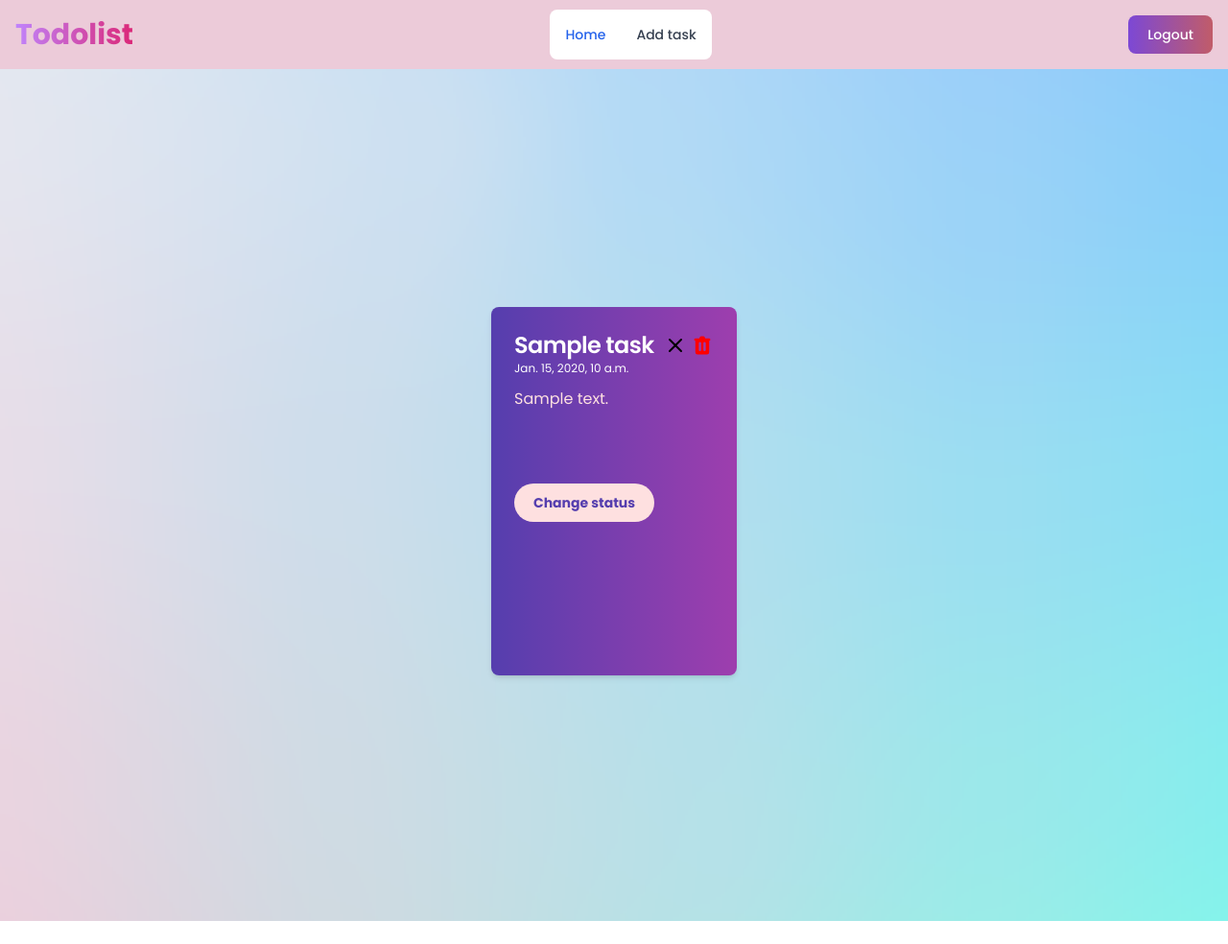
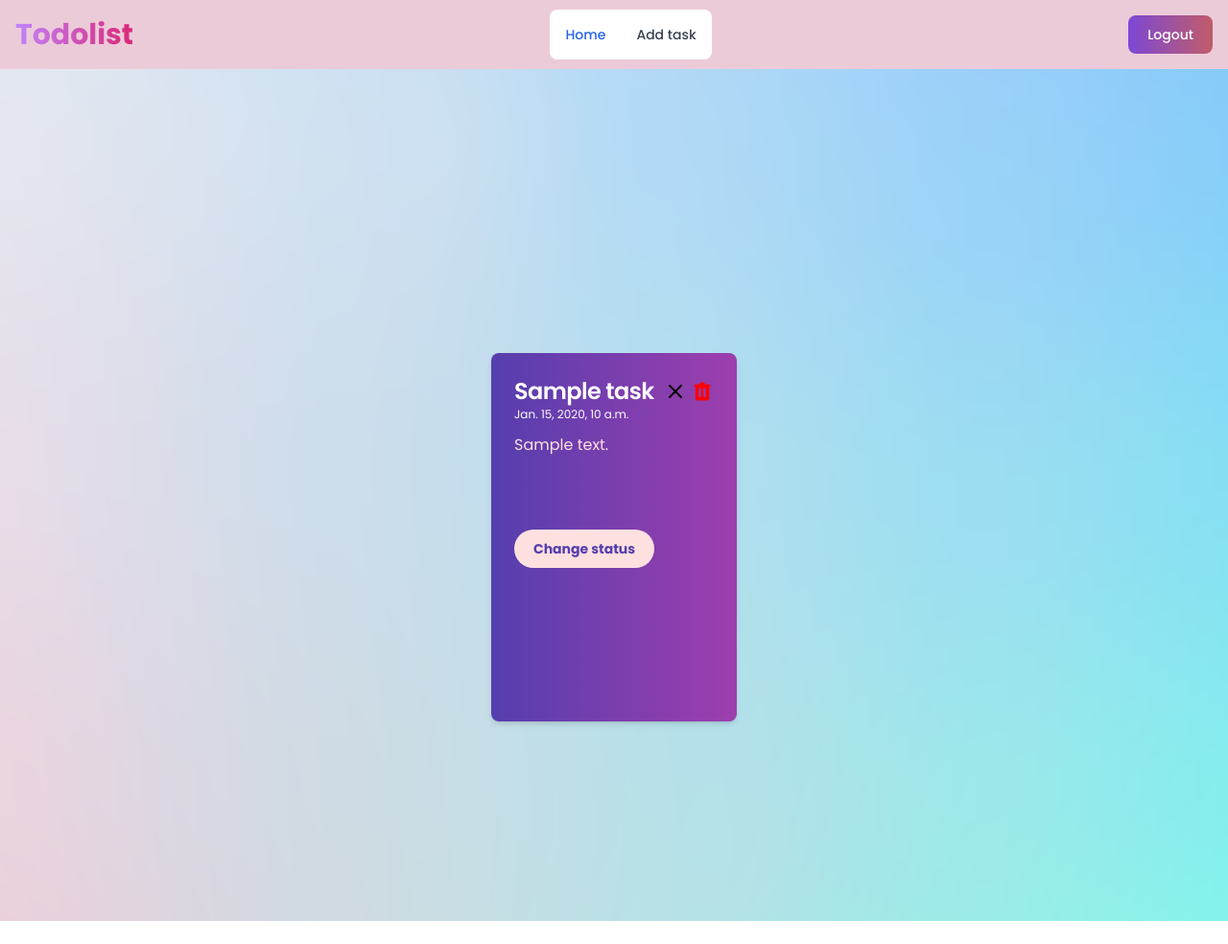
Before and after one commit to aidahputri/TUGAS-PBP, a Django app: template todolist/templates/todolist_home.html in a window 1280 px wide. Shown: the whole page at 96% size. Run offline with Django 4.2, Linux system fonts and the light colour scheme; the template is opened without the code that fills it: most values are stand-ins (such as "Sample title", 1, 10 or a date in 2020); some libraries are stand-ins or nearby versions.

Commit message:
add assignment 5

```diff
--- a/static/css/output.css
+++ b/static/css/output.css
@@ -684,6 +684,11 @@ video {
   margin-right: 5rem;
 }
 
+.my-20 {
+  margin-top: 5rem;
+  margin-bottom: 5rem;
+}
+
 .mt-2 {
   margin-top: 0.5rem;
 }
@@ -1000,6 +1005,10 @@ video {
 .gap-x-1 {
   -moz-column-gap: 0.25rem;
        column-gap: 0.25rem;
+}
+
+.gap-y-10 {
+  row-gap: 2.5rem;
 }
 
 .space-y-3 > :not([hidden]) ~ :not([hidden]) {
--- a/todolist/templates/card_task.html
+++ b/todolist/templates/card_task.html
@@ -14,7 +14,7 @@
       </div>
     </div>
     <p class="mb-3 font-normal text-xs text-white">{{task.date}}</p>
-    <div class="overflow-auto">
+    <div>
       <p class="mb-3 font-normal text-pink-5">{{task.description}}</p>
     </div>
     <div class="flex h-[50%] items-center ">
--- a/todolist/templates/todolist_home.html
+++ b/todolist/templates/todolist_home.html
@@ -4,13 +4,15 @@
 {% comment %} <h1>Hello, {{username}}!</h1> {% endcomment %}
 
 {% comment %} table {% endcomment %}
-<div class="bg-todolist h-screen bg-cover overflow-y-auto bg-no-repeat w-full">
-  {% include 'navbar.html' %}
+<div class="h-screen">
+  <div class="bg-todolist h-full bg-cover overflow-y-auto gap-y-10 bg-no-repeat w-full">
+    {% include 'navbar.html' %}
 
-  <div class="grid grid-cols lg:flex lg:flex-wrap h-full items-center w-full justify-center gap-4 font-poppins mt-8 pl-4 pr-4">
-    {% for task in tasks %}
-      {% include 'card_task.html' with task=task only %}
-    {% endfor %}
+    <div class="grid grid-cols my-20 lg:flex lg:flex-wrap h-full items-center w-full justify-center gap-4 font-poppins pl-4 pr-4">
+      {% for task in tasks %}
+        {% include 'card_task.html' with task=task only %}
+      {% endfor %}
+    </div>
   </div>
 </div>
 
```
Also changed, not shown: todolist/README-ASSIGNMENT-5.md (added).
